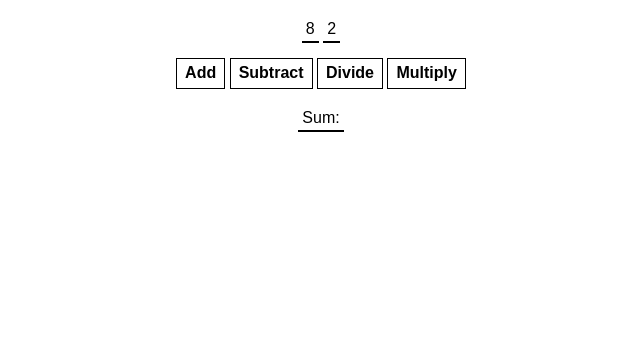
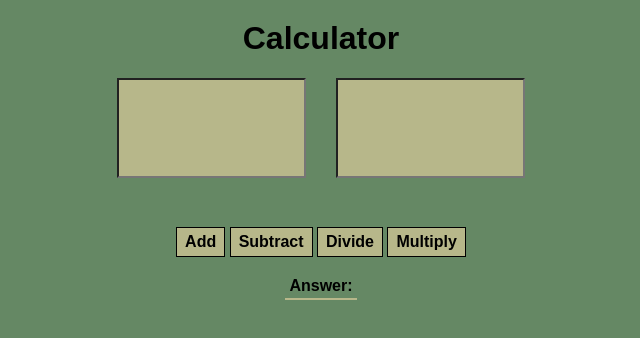
Before and after one commit to kuba10155/calculator, a plain HTML site: page index.html in a window 1280 px wide. Shown: the whole page, without its empty margins (319-959 px from the left). Drawn offline with nearby package versions, Linux system fonts and the light colour scheme.

Commit message:
reworked

```diff
--- a/index.html
+++ b/index.html
@@ -3,15 +3,18 @@
         <link rel="stylesheet" href="proby.css">
     </head>
     <body>
-        <span id="num1-el"></span>
-        <span id="num2-el"></span>
+        <h1>Calculator</h1>
+        <div class="inputs">
+          <input type="number" id="num1-el"></input>
+          <input type="number" id="num2-el"></input>
+        </div>
         <br>
-        <button onclick="add()">Add</button>
-        <button onclick="subtract()">Subtract</button>
-        <button onclick="divide()">Divide</button>
-        <button onclick="multiply()">Multiply</button>
+        <button id="add-btn">Add</button>
+        <button id="sub-btn">Subtract</button>
+        <button id="div-btn">Divide</button>
+        <button id="mul-btn">Multiply</button>
         <br>
-        <span id="sum-el">Sum: </span>
+        <span id="sum-el">Answer: </span>
         <script src="proby.js"></script>
     </body>
 </html>
--- a/proby.css
+++ b/proby.css
@@ -1,21 +1,51 @@
 body {
+    background: #658864;
     font-family: Arial, Helvetica, sans-serif;
     padding: 20px 0;
     margin: 0;
     text-align: center;
 }
 
+.inputs {
+  display: flex;
+  gap: 30px;
+  justify-content: center;
+  margin: 10px;
+
+}
+
+h1 {
+  margin-top: 0;
+}
+
+input {
+  background: #B7B78A;
+  font-size: 20px;
+  font-weight: bold;
+  height: 100px;
+  padding: 10px;
+  text-align: center;
+  width: 15%;
+}
+
 span {
-    border-bottom: 2px solid black;
+    border-bottom: 2px solid #B7B78A;
+    color: black;
+    font-weight: bold;
     padding: 4px;
 }
 
 button {
     margin: 20px 0;
-    background: white;
+    background: #B7B78A;
     color: black;
     border: 1px solid black;
     font-weight: bold;
     cursor: pointer;
     padding: 5px 8px;
 }
+input::-webkit-outer-spin-button,
+input::-webkit-inner-spin-button {
+    -webkit-appearance: none;
+    margin: 0;
+}
--- a/proby.js
+++ b/proby.js
@@ -1,28 +1,45 @@
 
-let num1 = 8
-let num2 = 2
 let answer = 0
-document.getElementById("num1-el").textContent = num1
-document.getElementById("num2-el").textContent = num2
-
+let num1 = 0
+let num2 = 0
 let span = document.getElementById("sum-el")
 
+const addBtn = document.getElementById('add-btn')
+const subBtn = document.getElementById('sub-btn')
+const divBtn = document.getElementById('div-btn')
+const mulBtn = document.getElementById('mul-btn')
+
+addBtn.addEventListener('click', add)
+subBtn.addEventListener('click', subtract)
+divBtn.addEventListener('click', divide)
+mulBtn.addEventListener('click', multiply)
+
+
+function getNumbers() {
+  num1 = Number(document.getElementById('num1-el').value)
+  num2 = Number(document.getElementById('num2-el').value)
+}
+
 function add() {
+  getNumbers()
   answer = num1 + num2
-  span.textContent = "Sum: " + answer
+  span.textContent = "Answer: " + answer
 }
 
 function subtract() {
+  getNumbers()
   answer = num1 - num2
-  span.textContent = "Sum: " + answer
+  span.textContent = "Answer: " + answer
 }
 
 function divide() {
+  getNumbers()
   answer = num1 / num2
-  span.textContent = "Sum: " + answer
+  span.textContent = "Answer: " + answer
 }
 
 function multiply() {
+  getNumbers()
   answer = num1 * num2
-  span.textContent = "Sum: " + answer
+  span.textContent = "Answer: " + answer
 }
```
